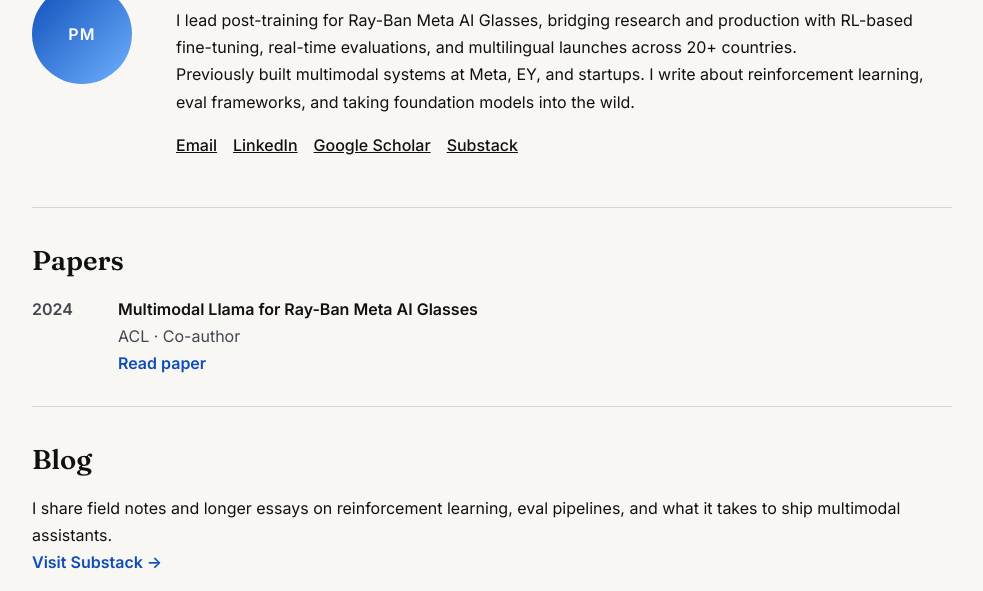
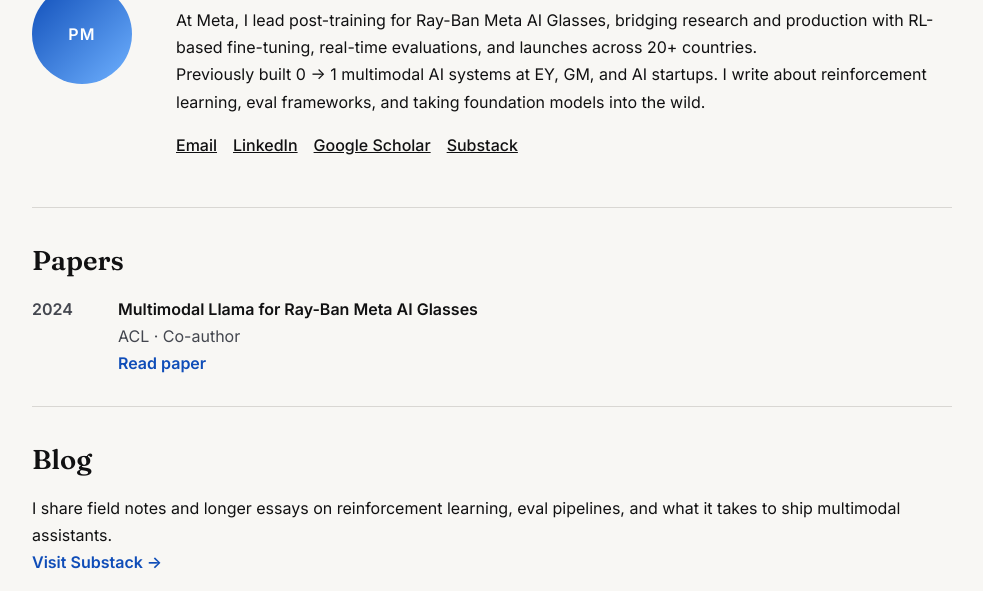
Before and after one commit to prakash-murugesan/personal_website, a plain HTML site: page index.html in a window 1280 px wide. Shown: the part 209-800 px from the top of the page, without its empty margins (148-1131 px from the left). Drawn offline with Linux system fonts and the light colour scheme.

Commit message:
Update bio with clearer role description and experience
- Clarified current role at Meta (added "At Meta" to first paragraph)
- Emphasized building from scratch with "0 -> 1 multimodal AI systems"
- Added GM to previous experience alongside EY and startups
- Removed "multilingual" before launches for accuracy
- Simplified language flow by removing em dashes

```diff
--- a/index.html
+++ b/index.html
@@ -34,11 +34,11 @@
           <p class="kicker">Research Engineer · Multimodal post-training · RL</p>
           <h1>Hi, I'm Prakash.</h1>
           <p>
-            I lead post-training for Ray-Ban Meta AI Glasses, bridging research and production with RL-based
-            fine-tuning, real-time evaluations, and multilingual launches across 20+ countries.
+            At Meta, I lead post-training for Ray-Ban Meta AI Glasses, bridging research and production with RL-based
+            fine-tuning, real-time evaluations, and launches across 20+ countries.
           </p>
           <p>
-            Previously built multimodal systems at Meta, EY, and startups. I write about reinforcement learning,
+            Previously built 0 -> 1 multimodal AI systems at EY, GM, and AI startups. I write about reinforcement learning,
             eval frameworks, and taking foundation models into the wild.
           </p>
           <ul class="contact">
```
